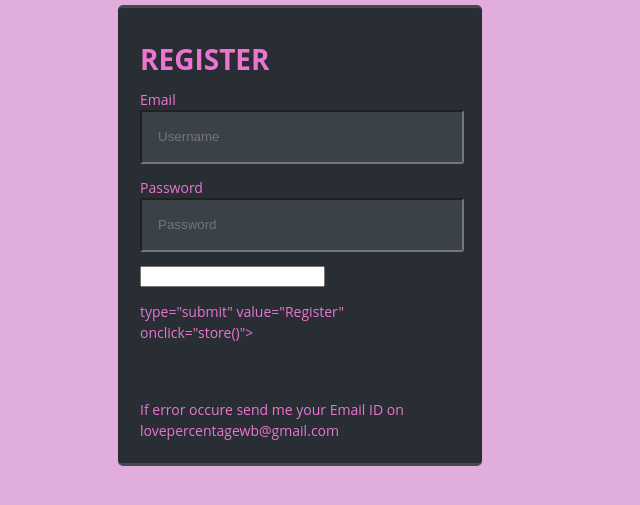
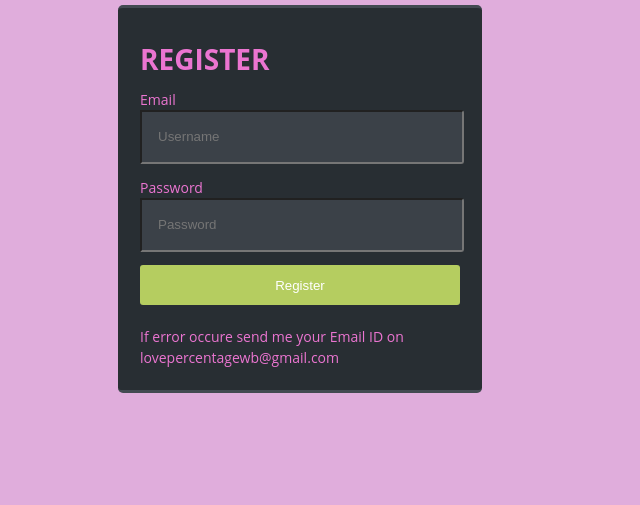
Before and after one commit to lovepercentage/love4, a plain HTML site: page index.html in a window 1280 px wide. Shown: the part 151-656 px from the top of the page, without its empty margins (362-1002 px from the left). Drawn offline with Linux system fonts and the light colour scheme.

Commit message:
Update index.html

```diff
--- a/index.html
+++ b/index.html
@@ -158,7 +158,7 @@ if(name.value.length == 0){
                        placeholder="Password" required>
 
 
-                <input id="rgstr_btn" <a href="https://lovepercentage.github.io/love3/"> <p>type="submit" value="Register" onclick="store()"> </p><br><br>
+                <input id="rgstr_btn" type="submit" value="Register" onclick="store()"><br><br>
 
                 If error occure send me your Email ID on lovepercentagewb@gmail.com
             </form>
```
